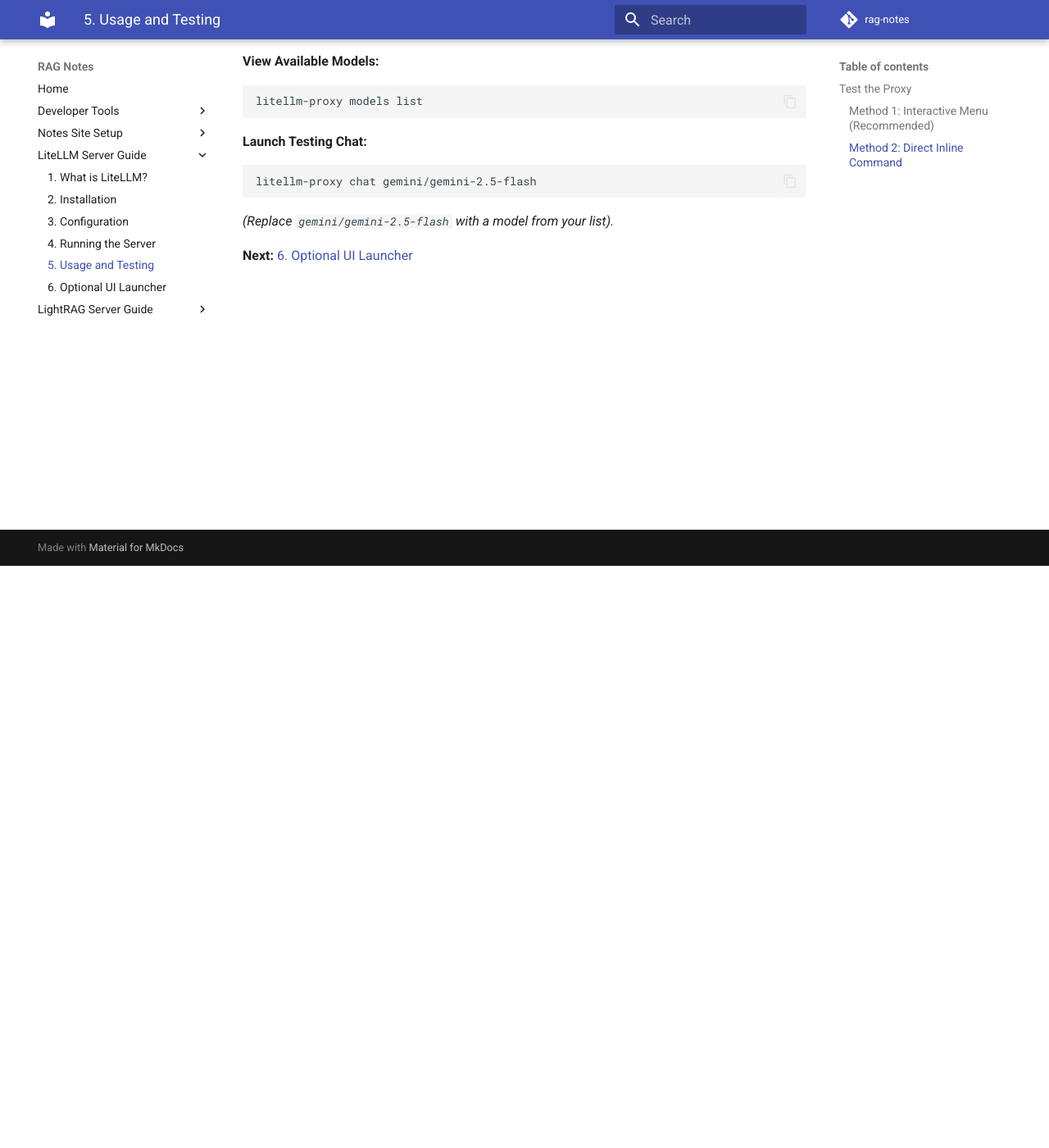
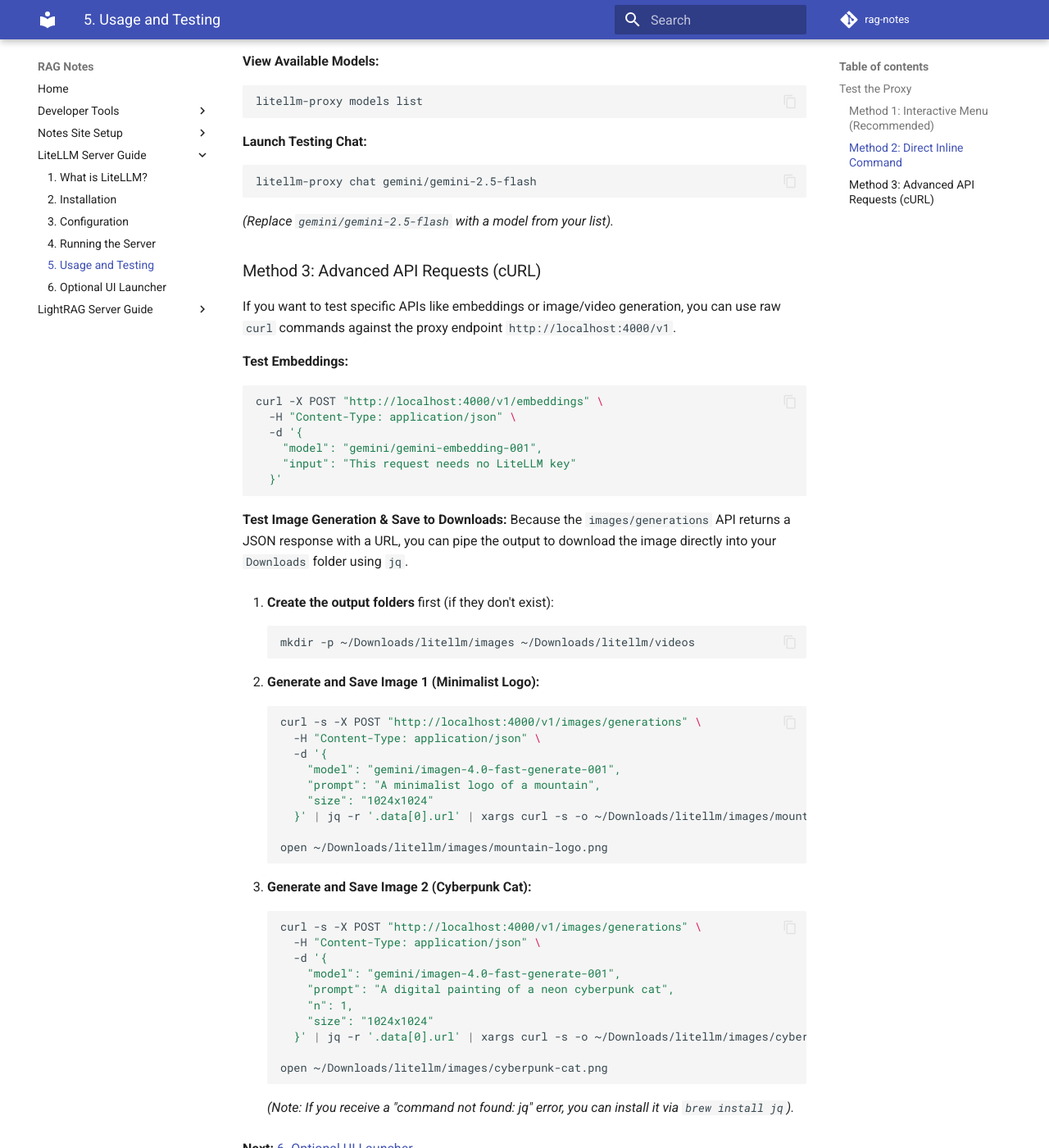
Before and after one commit to kbhatiya999/rag-notes, an MkDocs documentation site: the page built from docs/litellm/5-usage-and-testing.md, in a window 1280 px wide and 1400 px high, scrolled down 710 px. Shown: the whole window at 82% size. Built offline with MkDocs 1.6.1 and Material for MkDocs 9.7.7, drawn with Linux system fonts in a browser that asks for light colours; comment, search, counter and statistics services are not loaded.

Commit message:
Added curl API testing examples for embeddings and image generation to LiteLLM guide.

````diff
--- a/docs/litellm/5-usage-and-testing.md
+++ b/docs/litellm/5-usage-and-testing.md
@@ -29,4 +29,53 @@
 ```
 *(Replace `gemini/gemini-2.5-flash` with a model from your list).*
 
+### Method 3: Advanced API Requests (cURL)
+If you want to test specific APIs like embeddings or image/video generation, you can use raw `curl` commands against the proxy endpoint `http://localhost:4000/v1`.
+
+**Test Embeddings:**
+```bash
+curl -X POST "http://localhost:4000/v1/embeddings" \
+  -H "Content-Type: application/json" \
+  -d '{
+    "model": "gemini/gemini-embedding-001",
+    "input": "This request needs no LiteLLM key"
+  }'
+```
+
+**Test Image Generation & Save to Downloads:**
+Because the `images/generations` API returns a JSON response with a URL, you can pipe the output to download the image directly into your `Downloads` folder using `jq`.
+
+1. **Create the output folders** first (if they don't exist):
+   ```bash
+   mkdir -p ~/Downloads/litellm/images ~/Downloads/litellm/videos
+   ```
+
+2. **Generate and Save Image 1 (Minimalist Logo):**
+   ```bash
+   curl -s -X POST "http://localhost:4000/v1/images/generations" \
+     -H "Content-Type: application/json" \
+     -d '{
+       "model": "gemini/imagen-4.0-fast-generate-001",
+       "prompt": "A minimalist logo of a mountain",
+       "size": "1024x1024"
+     }' | jq -r '.data[0].url' | xargs curl -s -o ~/Downloads/litellm/images/mountain-logo.png
+
+   open ~/Downloads/litellm/images/mountain-logo.png
+   ```
+
+3. **Generate and Save Image 2 (Cyberpunk Cat):**
+   ```bash
+   curl -s -X POST "http://localhost:4000/v1/images/generations" \
+     -H "Content-Type: application/json" \
+     -d '{
+       "model": "gemini/imagen-4.0-fast-generate-001",
+       "prompt": "A digital painting of a neon cyberpunk cat",
+       "n": 1,
+       "size": "1024x1024"
+     }' | jq -r '.data[0].url' | xargs curl -s -o ~/Downloads/litellm/images/cyberpunk-cat.png
+
+   open ~/Downloads/litellm/images/cyberpunk-cat.png
+   ```
+*(Note: If you receive a "command not found: jq" error, you can install it via `brew install jq`).*
+
 **Next:** [6. Optional UI Launcher](6-optional-ui-launcher.md)
````
